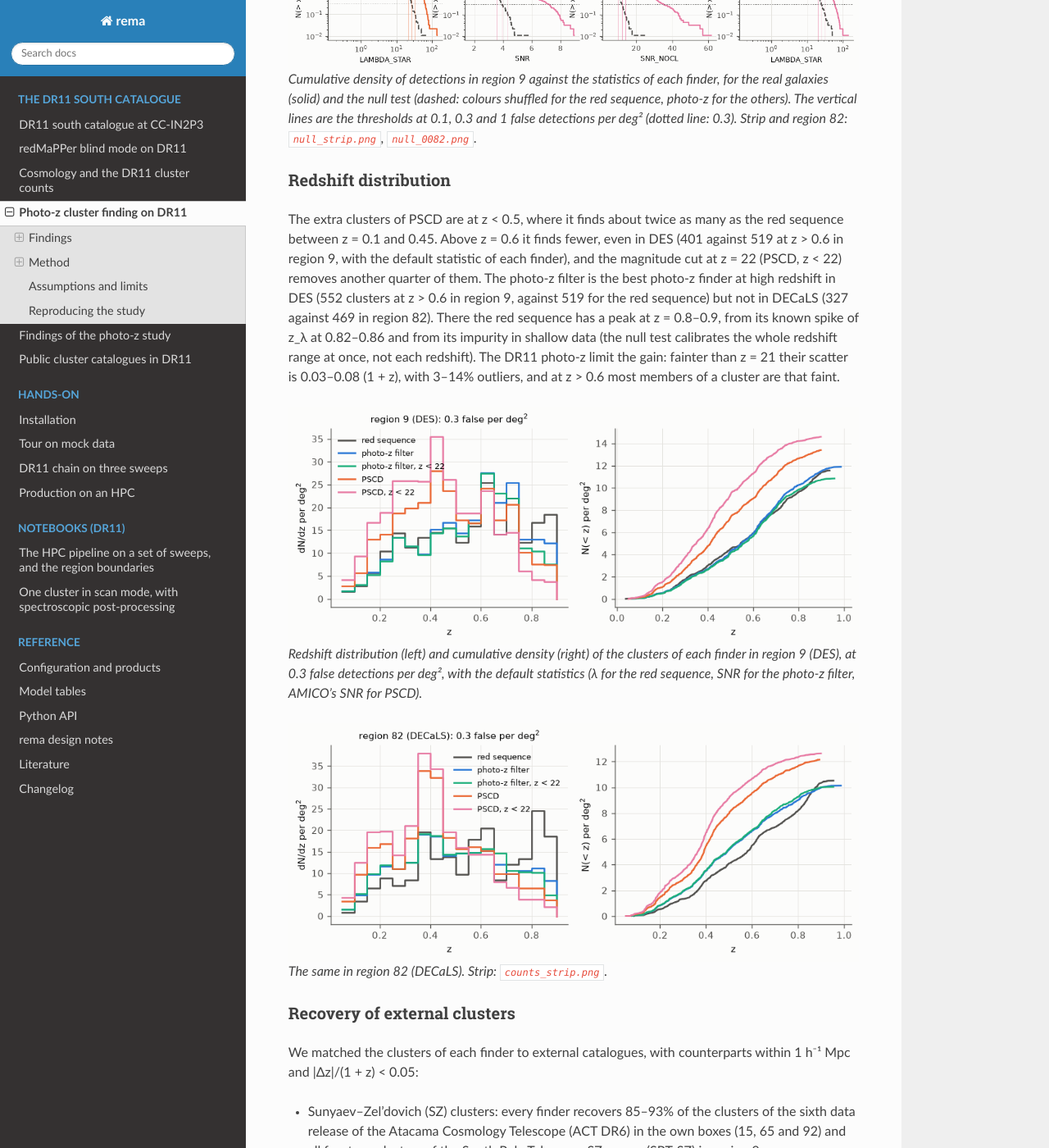
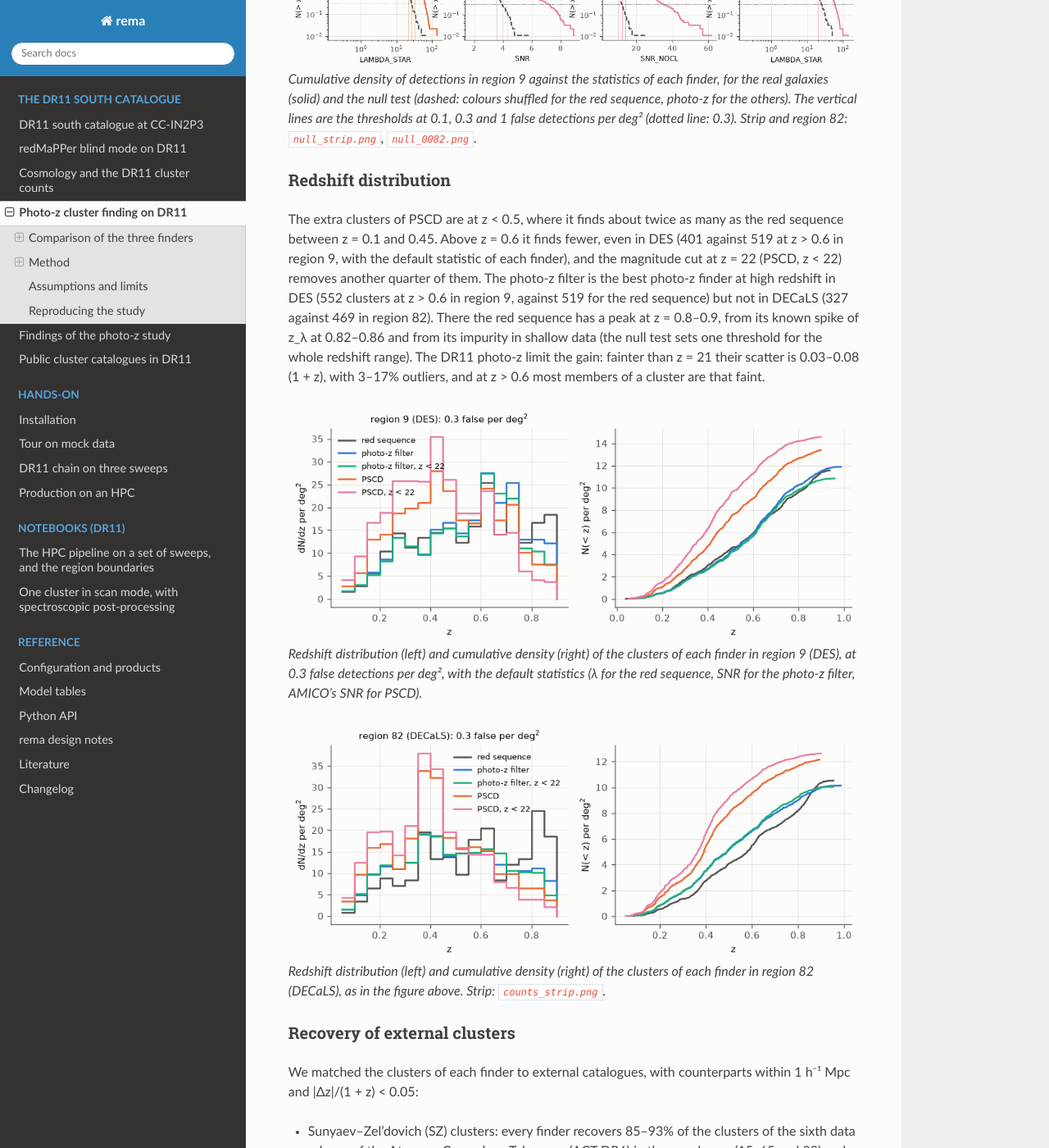
Before and after one commit to JohanComparat/rema-jax, a Sphinx documentation site: the page built from docs/photoz_finders.rst, in a window 1280 px wide and 1400 px high, scrolled down 2011 px. Shown: the whole window at 82% size. Built offline with Sphinx 7.4.7 and the Read the Docs theme 3.1.0, drawn with Linux system fonts in a browser that asks for light colours; pages that are not in the unit, such as notebooks, are missing from menus; cross-references to code outside the pages are shown as plain code; some of the changed text lies outside the part shown.

Commit message:
Docs: second reading of the photo-z pages; numbers aligned with their tables
Wen & Han recovery by PSCD 16-25%; photo-z outliers 3-17% fainter than z = 21 (strip and region 82); the z < 22 cut adds 60-206 PSCD clusters at z <= 0.6; thresholds named by area; brightest member P >= 0.5 as in the code. CC-IN2P3 disk-space sentence rewrapped.

```diff
--- a/docs/ccin2p3.rst
+++ b/docs/ccin2p3.rst
@@ -257,9 +257,8 @@
 
 **Disk space.** ``spsquotalist /sps/lsst/users/$USER`` prints the disk use of the user's directory.
 A full run needs about 80 GB of galaxy tables, 12.7 GB of randoms index (four files) and 1.4 GB
-of JAX cache,
-all deleted by ``clean``; each region keeps 53 MB (``footprint.fits`` and ``clusters.fits``),
-and the merged catalogues take 14 GB.
+of JAX cache, all deleted by ``clean``; each region keeps 53 MB (``footprint.fits`` and
+``clusters.fits``), and the merged catalogues take 14 GB.
 Galaxy tables and a randoms index made with the same configuration can be moved into a new
 ``OUTDIR`` before ``clean`` and reused.
 
--- a/docs/photoz_finders.rst
+++ b/docs/photoz_finders.rst
@@ -36,8 +36,8 @@
    :local:
    :depth: 1
 
-Findings
---------
+Comparison of the three finders
+-------------------------------
 
 The three areas are the strip (RA 0–5°, Dec −15–0°, DECaLS depth; 37.4 deg² in the own box),
 region 9 of the production plan (RA 15–30°, Dec −55 to −45°, DES depth; 92.0 deg²) and region 82
@@ -108,10 +108,9 @@
 The photo-z filter is the best photo-z finder at high redshift in DES (552 clusters at z > 0.6 in
 region 9, against 519 for the red sequence) but not in DECaLS (327 against 469 in region 82).
 There the red sequence has a peak at z = 0.8–0.9, from its known spike of z_λ at 0.82–0.86 and
-from its impurity in shallow data (the null test calibrates the whole redshift range at once, not
-each redshift).
+from its impurity in shallow data (the null test sets one threshold for the whole redshift range).
 The DR11 photo-z limit the gain: fainter than z = 21 their scatter is 0.03–0.08 (1 + z), with
-3–14% outliers, and at z > 0.6 most members of a cluster are that faint.
+3–17% outliers, and at z > 0.6 most members of a cluster are that faint.
 
 .. figure:: figures/photoz_finders/counts_0009.png
    :alt: Redshift distribution of the clusters of each finder in region 9
@@ -123,7 +122,8 @@
 .. figure:: figures/photoz_finders/counts_0082.png
    :alt: Redshift distribution of the clusters of each finder in region 82
 
-   The same in region 82 (DECaLS).
+   Redshift distribution (left) and cumulative density (right) of the clusters of each finder in
+   region 82 (DECaLS), as in the figure above.
    Strip: ``counts_strip.png``.
 
 Recovery of external clusters
@@ -313,7 +312,7 @@
 The catalogue gives the amplitude A (1 for the template: M200 ≈ 10¹⁴ M☉/h), AMICO's
 S/N = A/σ_A, which includes the cluster's own shot noise, SNR_NOCL = A√α against the background
 only, LAMBDA = Σ P(i ∈ j), LAMBDA_STAR (members brighter than m* + 1.5 within R200), the redshift
-of the peak and its members' photo-z error, and the brightest member with P > 0.5.
+of the peak and its members' photo-z error, and the brightest member with P ≥ 0.5.
 The detections are extracted down to SNR_NOCL = 4 and the thresholds are set afterwards by the
 null tests.
 
```
Also changed, not shown: other parts of docs/photoz_finders.rst (+4 -6 lines), docs/photoz_study_findings.rst (+11 -8 lines).
